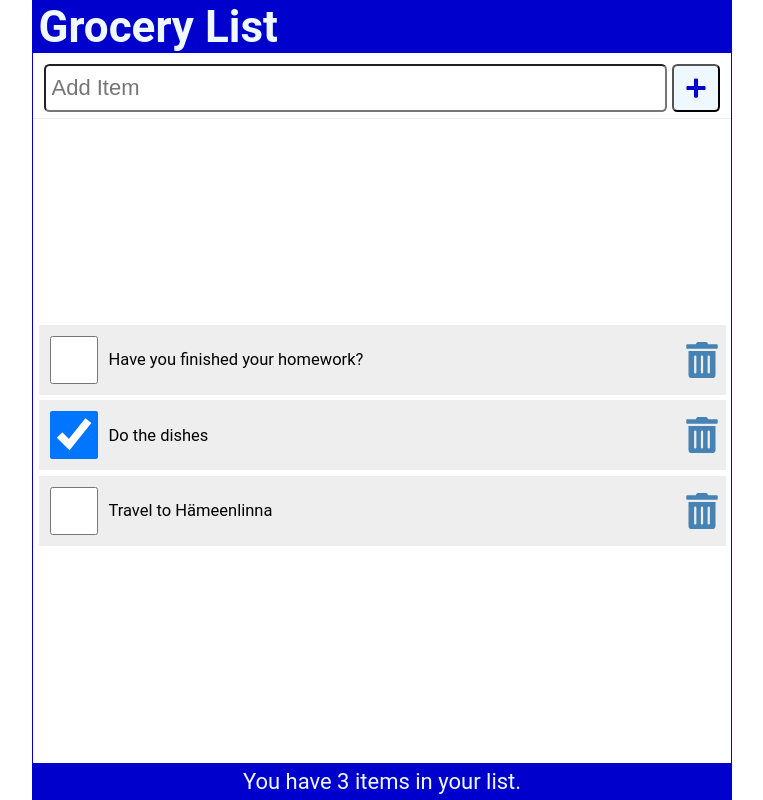
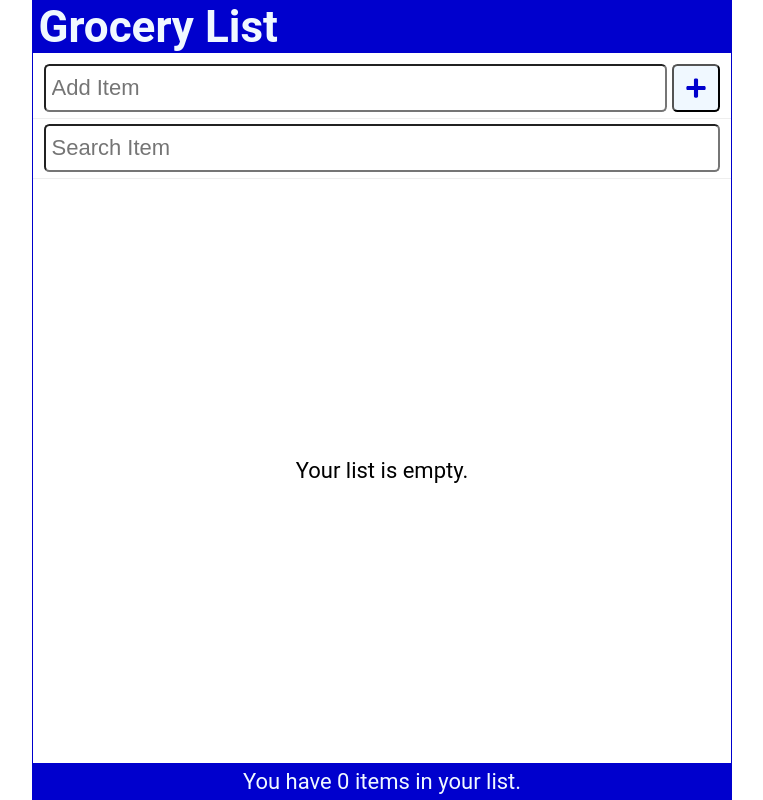
Before and after one commit to AmjadShakhshir/todolist-project, a React (Create React App) app: page / in a window 1280 px wide. Shown: the whole page, without its empty margins (258-1021 px from the left). Built offline with nearby package versions, Linux system fonts and the light colour scheme; the HTML template or start-up script is replaced by a standard one.

Commit message:
add search form

```diff
--- a/src/App.tsx
+++ b/src/App.tsx
@@ -1,51 +1,42 @@
 import { useState } from 'react';
 
 import Content from './components/Content';
-import Footer from './components/common/Footer';
-import Header from './components/common/Header';
+import Footer from './common/components/Footer';
+import Header from './common/components/Header';
 import AddItem from './components/AddItem';
+import { Item } from './types/Item';
+import Search from './common/components/Search';
 
 function App() {
-  const [ items, setItems ] = useState([
-        {
-            id: 1,
-            checked: false,
-            item: 'Have you finished your homework?'
-        },
-        {
-            id: 2,
-            checked: true,
-            item: 'Do the dishes'
-        },
-        {
-            id: 3,
-            checked: false,
-            item: 'Travel to Hämeenlinna'
-        }
-    ]);
-    const [ newItem, setNewItem ] = useState('');
+  const [ items, setItems ] = useState(JSON.parse(localStorage.getItem('shoppingList') || '[]'));
+  const [ newItem, setNewItem ] = useState('');
+  const [ searchItem, setSearchItem ] = useState('');
+
+    const setAndSaveItems = (newItems: Item[]) => {
+        setItems(newItems);
+        localStorage.setItem('shoppingList', JSON.stringify(newItems));
+    }
 
     const handleChecked = (id:number) => {
-        const listItems = items.map((item) => item.id === id ? {...item,
+        const listItems = items.map((item: Item) => item.id === id ? {...item,
         checked: !item.checked} : item);
-        setItems(listItems)
-        localStorage.setItem('shoppingList', JSON.stringify(listItems))
+        setAndSaveItems(listItems)
     };
 
     const deleteItem = (id: number) => {
-        const listItems = items.filter((item) => item.id !== id);
-        setItems(listItems)
-        localStorage.setItem('shoppingList', JSON.stringify(listItems))
+        const listItems = items.filter((item: Item) => item.id !== id);
+        setAndSaveItems(listItems)
     }
 
     const handleSubmit = (e: React.FormEvent<HTMLFormElement>) => {
         e.preventDefault();
         if (newItem === '') return;
-        const listItems = [...items, {id: items.length + 1, checked: false, item: newItem}];
-        setItems(listItems)
-        localStorage.setItem('shoppingList', JSON.stringify(listItems))
-        setNewItem('')
+        const id = items.length ? items[items.length - 1].id + 1 : 1;
+        const listItems = [...items, { id, checked: false, item: newItem}];
+        setAndSaveItems(listItems);
+        setNewItem('');
     }
+
 
   return (
     <div className="App">
@@ -55,8 +46,12 @@ function App() {
         setNewItem={setNewItem}
         handleSubmit={handleSubmit}
       />
+      <Search
+        searchItem={searchItem}
+        setSearchItem={setSearchItem}
+      />
       <Content
-        items={items}
+        items={items.filter((item: Item) => item.item.toLowerCase().includes(searchItem.toLowerCase()))}
         handleChecked={handleChecked}
         deleteItem={deleteItem}
       />
--- /dev/null
+++ b/src/common/components/Search.tsx
@@ -0,0 +1,23 @@
+import React from 'react'
+
+const Search = ({ searchItem, setSearchItem }: {
+    searchItem: string,
+    setSearchItem: React.Dispatch<React.SetStateAction<string>>
+}) => {
+    return (
+        <form className='searchForm' onSubmit={(e) => e.preventDefault() }>
+            <label htmlFor="searchItem">Search Item</label>
+            <input
+                autoFocus
+                type="text"
+                id="searchItem"
+                placeholder='Search Item'
+                value={searchItem}
+                onChange={(e) => {setSearchItem(e.target.value)}}
+                required
+            />
+        </form>
+    )
+}
+
+export default Search
--- a/src/index.css
+++ b/src/index.css
@@ -157,3 +157,27 @@ button:hover {
   background-color: limegreen;
   outline: none;
 }
+
+.searchForm {
+  width: 100%;
+  display: flex;
+  justify-content: flex-start;
+  margin: 0.25rem 0 0;
+  padding: 0 0.5rem 0.25rem;
+  border-bottom: 1px solid #eee;
+}
+
+.searchForm label {
+  position: absolute;
+  left: -99999px;
+}
+
+.searchForm input[type="text"] {
+  flex-grow: 1;
+  max-width: 100%;
+  min-height: 48px;
+  font-size: 1rem;
+  padding: 0.25rem;
+  border-radius: 0.25rem;
+  outline: none;
+}
```
Also changed, not shown: src/common/components/Footer.tsx (renamed from src/components/common/Footer.tsx), src/common/components/Header.tsx (renamed from src/components/common/Header.tsx).
